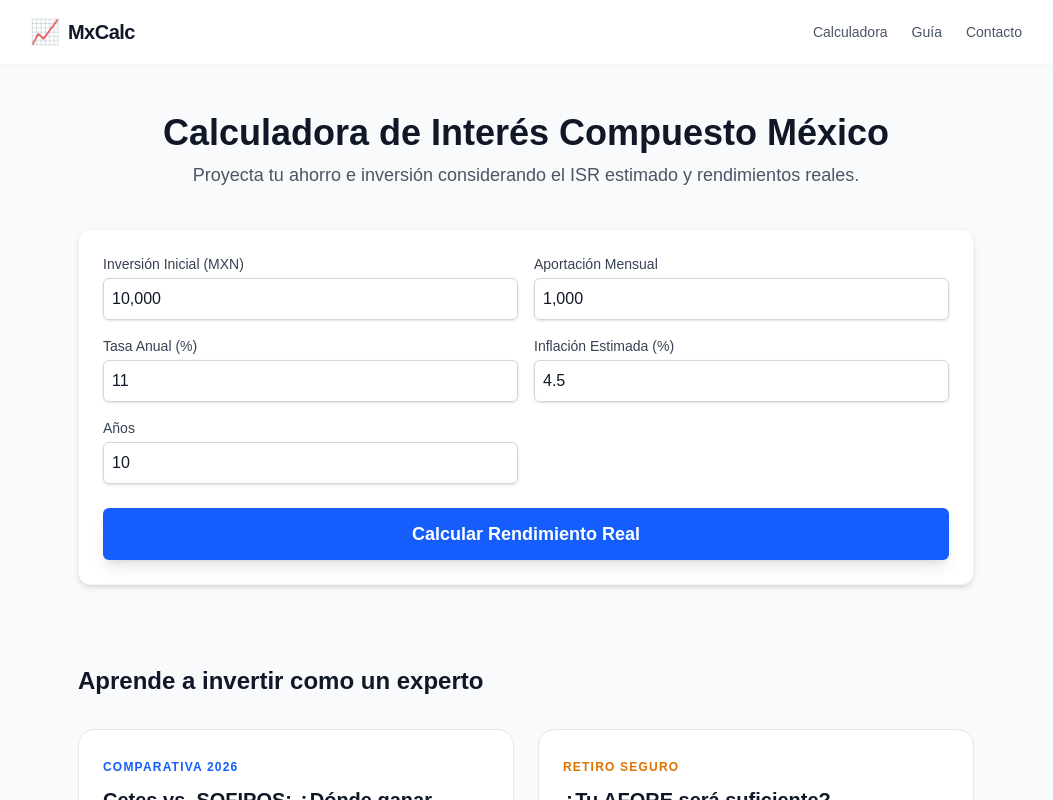
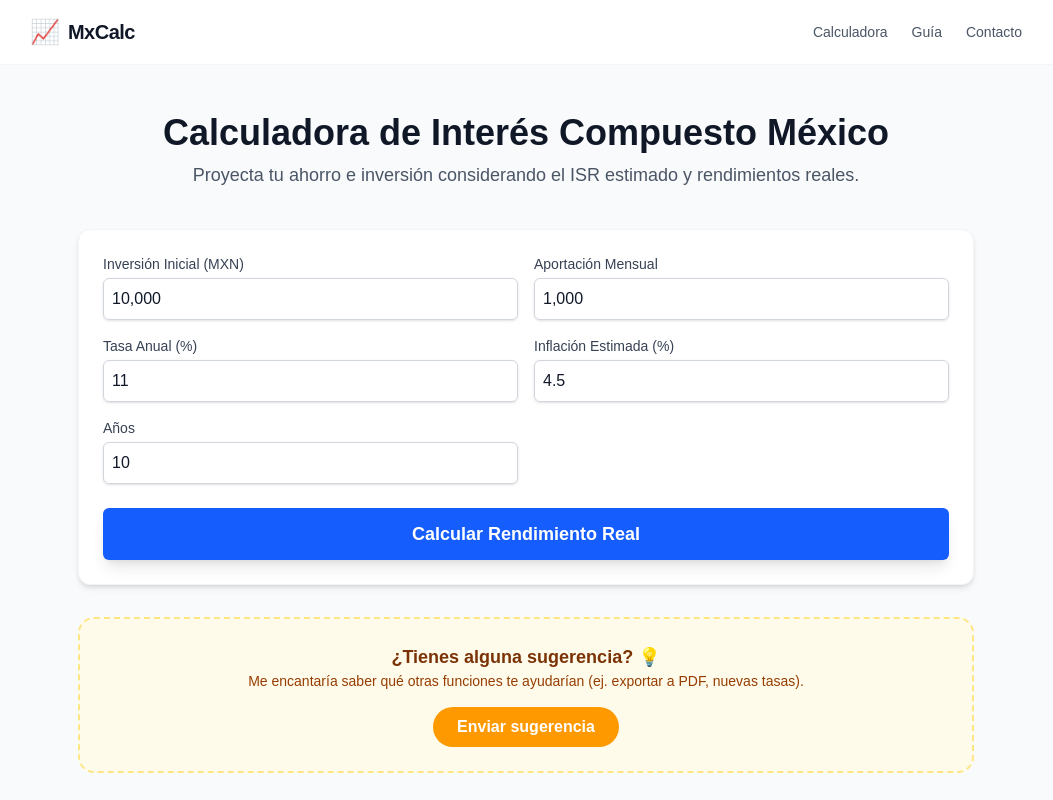
Before and after one commit to alejandrohuerga/finanzanode-mx, a Next.js app: page / in a window 1280 px wide. Shown: the top 800 px of the page, without its empty margins (114-1167 px from the left). Built offline with nearby package versions, Linux system fonts and the light colour scheme.

Commit message:
feat: :zap: ADD: Enviar sugerencia página principal

```diff
--- a/src/app/page.tsx
+++ b/src/app/page.tsx
@@ -152,6 +152,16 @@ export default function Home() {
         >
           <CalculatorContent />
         </Suspense>
+        <div className="mt-8 p-6 bg-amber-50 border-2 border-dashed border-amber-200 rounded-2xl text-center">
+          <h3 className="text-lg font-bold text-amber-900">¿Tienes alguna sugerencia? 💡</h3>
+          <p className="text-amber-800 text-sm mb-4">Me encantaría saber qué otras funciones te ayudarían (ej. exportar a PDF, nuevas tasas).</p>
+          <a
+            href="mailto:tu-correo@ejemplo.com?subject=Feedback MxCalc"
+            className="inline-block bg-amber-500 text-white px-6 py-2 rounded-full font-bold hover:bg-amber-600 transition-all"
+          >
+            Enviar sugerencia
+          </a>
+        </div>
         {/* SECCIÓN DE ARTÍCULOS PARA SEO */}
         <section className="mt-20">
           <h2 className="text-2xl font-bold text-gray-900 mb-8">Aprende a invertir como un experto</h2>
```
